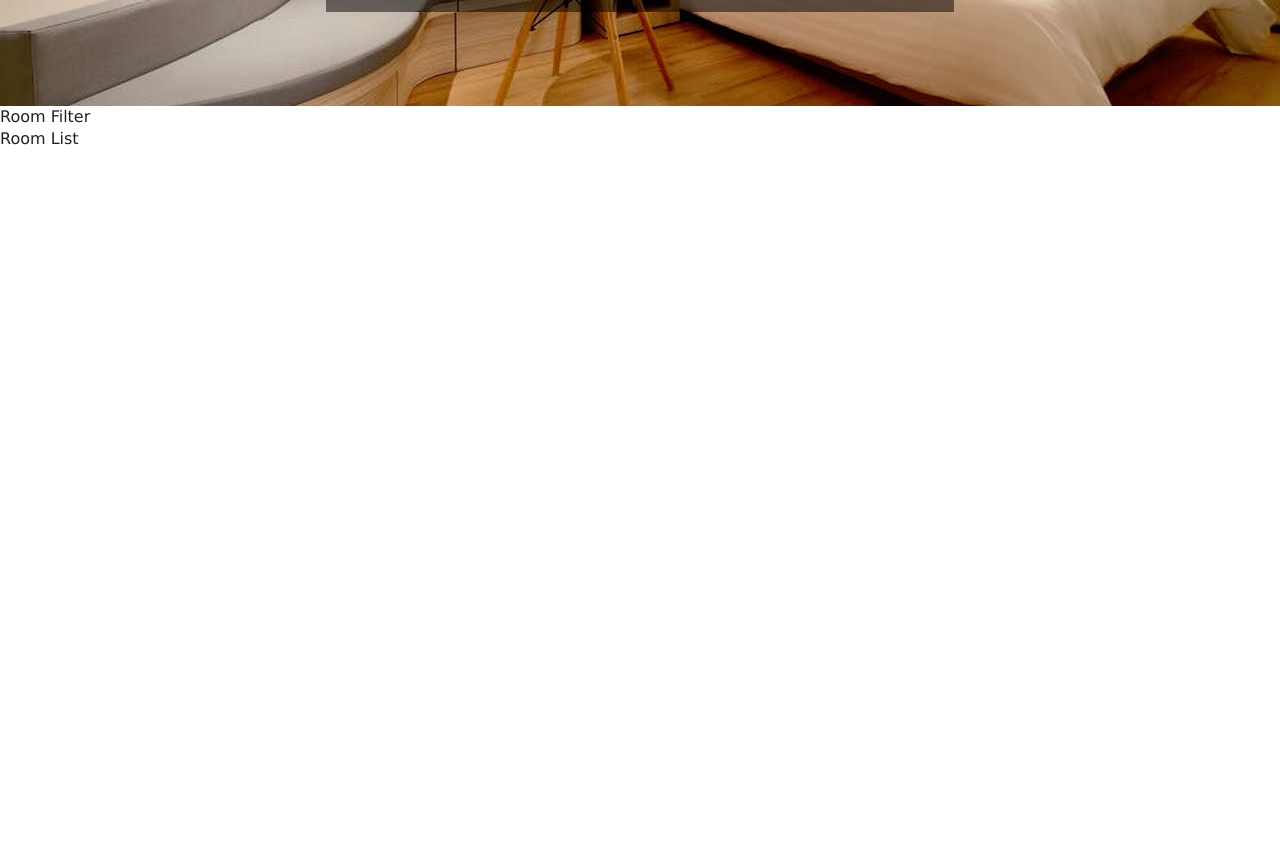
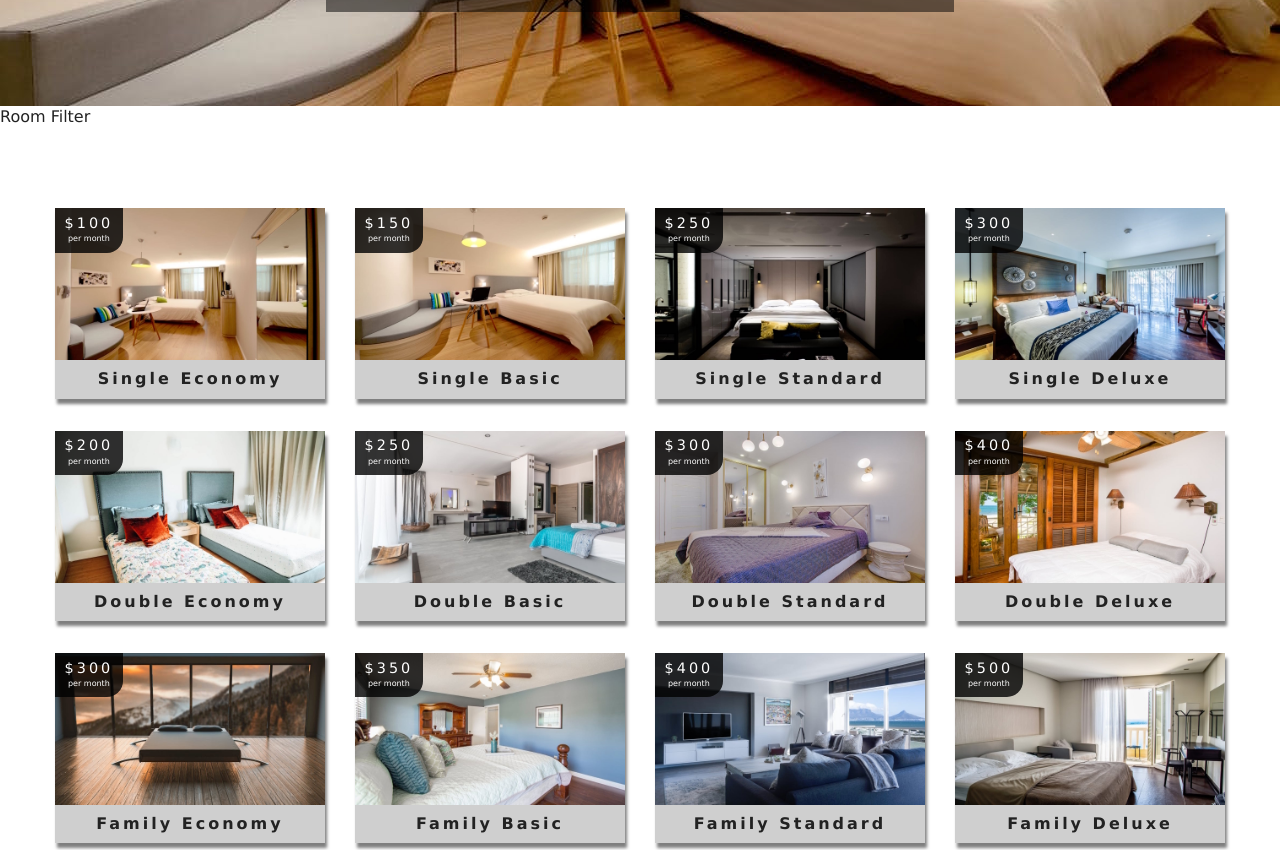
Before and after one commit to Jay055/Real_Estate_App, a React (Create React App) app: page /rooms in a window 1280 px wide. Shown: the part 440-1290 px from the top of the page. Before the commit the page ends 800 px from the top, so only its background shows below. Built offline with nearby package versions, Linux system fonts and the light colour scheme.

Commit message:
Set Up Context for Filters

```diff
--- a/src/App.css
+++ b/src/App.css
@@ -448,7 +448,7 @@
   grid-row-gap: 2rem;
   grid-column-gap: 30px;
 }
-
+/* auto-fill: fills up the designated availabe space when the items are avaliable */
 @media screen and (min-width: 776px) {
   .roomslist-center {
     width: 90vw;
--- a/src/Context.js
+++ b/src/Context.js
@@ -13,11 +13,20 @@
 class RoomProvider extends Component {
 
   // Set Up Global Context store for rooms
+  // Set Up initial query parameters
   state = {
    rooms: [],
    sortedRooms:[],
    featuredRooms:[],
    loading:true,
+   type:'all',
+   capacity:1,
+   price:0,
+   minPrice:0,
+   minSize:0,
+   maxSize:0,
+   breakfast:false,
+   pets:false
   };
 
 
@@ -27,12 +36,21 @@
   componentDidMount(){
     let rooms = this.formatData(items)
     let featuredRooms = rooms.filter(room => room.featured === true);
+    // Set max price from avaliable data
+    let maxPrice = Math.max(...rooms.map(item => item.price));
+    let maxSize = Math.max(...rooms.map(item => item.size));
+
 
     this.setState({
       rooms,
        featuredRooms,
        sortedRooms:rooms,
-       loading:false
+       loading:false,
+       price:maxPrice,
+       maxPrice,
+       maxSize
+
+
     })
   }
 
@@ -59,6 +77,22 @@
     return room;
   }
 
+
+  // Handle change for search parameter
+  handleChange = event => {
+    const type = event.target.type;
+    const name = event.target.name;
+    const value = event.target.value;
+    console.log(type,name,value);
+
+
+
+  }
+
+  // Filtered Rooms
+  filterRooms = () => {
+    console.log('hello')
+  }
 
 
 
--- a/src/components/RoomFilter.js
+++ b/src/components/RoomFilter.js
@@ -7,3 +7,7 @@
     </div>
   )
 }
+
+
+
+//  Filtered Rooms: Add to the Provider state
--- a/src/components/RoomList.js
+++ b/src/components/RoomList.js
@@ -1,10 +1,26 @@
 import React from 'react';
 import Room from './Room';
 
-export default function RoomList() {
+// Display sorted Rooms from the search parameter
+//  Get Rooms as prors from RoomContainer
+export default function RoomList({rooms}) {
+  if(rooms.length === 0){
+    return (
+      <div className="empty-search">
+        <h3>No rooms matched your search parameters</h3>
+      </div>
+    )
+  }
   return (
-    <div>
+    <>
+    <section className="roomslist">
+      <div className="roomslist-center">
+        {rooms.map((item) => {
+        return  <Room key={item.id} room={item} />
+        })}
+      </div>
         Room List
-    </div>
+    </section>
+    </>
   )
 }
```
